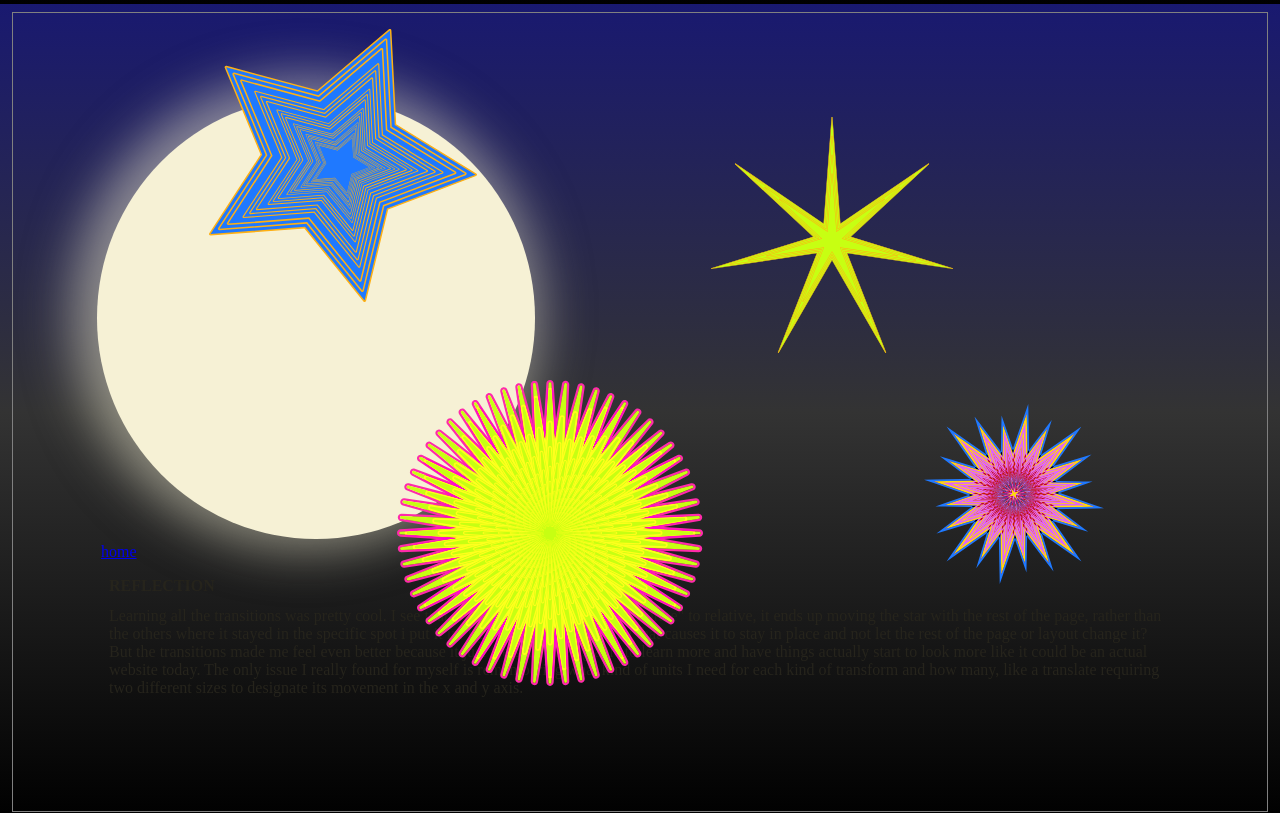
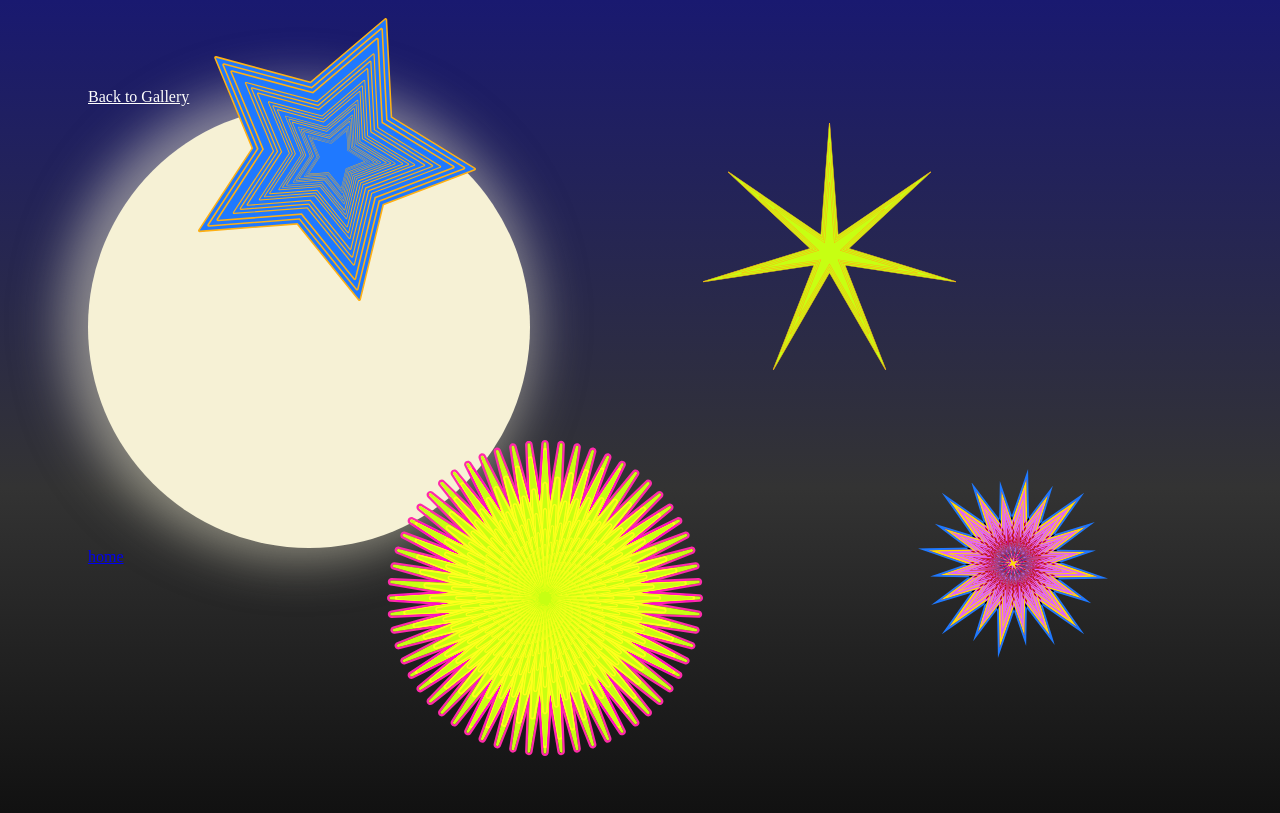
Before and after one commit to MLDelaCruzSFSU/InteractiveSketchBook1, a plain HTML site: page homework/homework.html in a window 1280 px wide. Shown: the top 813 px of the page. Drawn offline with Linux system fonts and the light colour scheme.

Commit message:
Night Sky

```diff
--- a/homework/css/homework.css
+++ b/homework/css/homework.css
@@ -124,3 +124,13 @@
 .circle:hover {
   box-shadow: 20px 20px 0px 0px rgba(246, 241, 213, .5);
 }
+
+nav a {
+  color: white;
+}
+
+footer {
+  color: white;
+  position: absolute;
+  top: 105% ;
+}
--- a/homework/homework.html
+++ b/homework/homework.html
@@ -5,7 +5,7 @@
     <meta http-equiv="X-UA-Compatible" content="IE=edge">
     <meta name="description" content="">
     <meta name="viewport" content="width=device-width, initial-scale=1">
-    <link rel="stylesheet" href="../css/style.css">
+    <!-- <link rel="stylesheet" href="../css/style.css"> -->
     <link rel="stylesheet" href="css/homework.css">
 
     <title>Tranform The Night Sky</title>
@@ -13,6 +13,10 @@
 
 </head>
 <body>
+
+    <nav>
+		<a href="../gallery/gallery.html">Back to Gallery</a>
+	</nav>
 
 	<div class="circle"></div>
 		<img id="starOne" src="img/starOne.svg">
```
Also changed, not shown: img/LOGO_BLACK_PNG.png (added).
